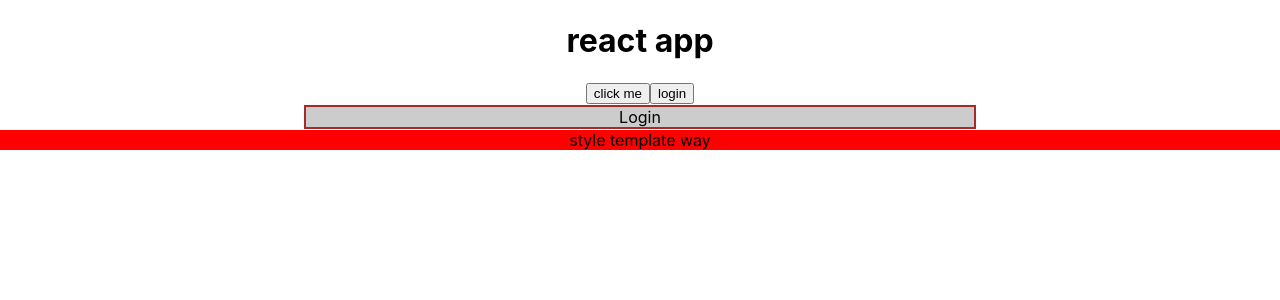
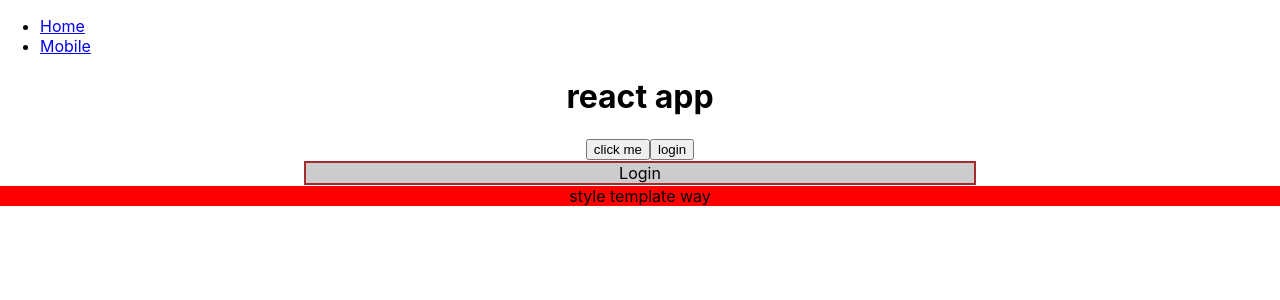
Before and after one commit to ermiaskidane/demo-app, a React (Create React App) app: page / in a window 1280 px wide. Shown: the top 300 px of the page. Built offline with nearby package versions, Linux system fonts and the light colour scheme; the HTML template or start-up script is replaced by a standard one.

Commit message:
Update App.js

```diff
--- a/src/App.js
+++ b/src/App.js
@@ -10,6 +10,14 @@ class App extends Component {
   render() {
     return (
       <div>
+        <ul>
+           <li>
+              <NavLink to="/">Home</NavLink>
+           </li>
+           <li>
+              <NavLink to="/mobile">Mobile</NavLink>
+           </li>
+        </ul>
         <Switch>
           <Route path="/" exact component={ListName} />
           <Route path="/mobile" strict component={MobilePics} />
```
